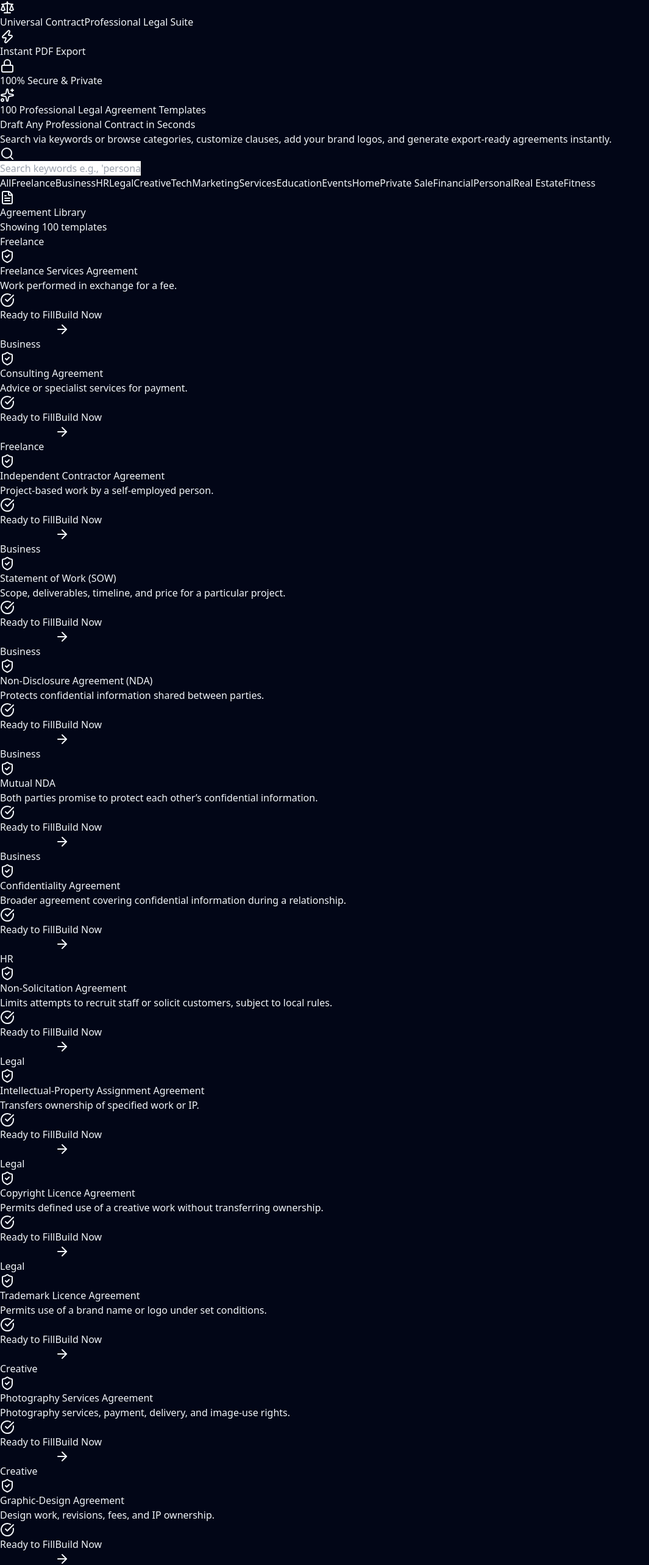
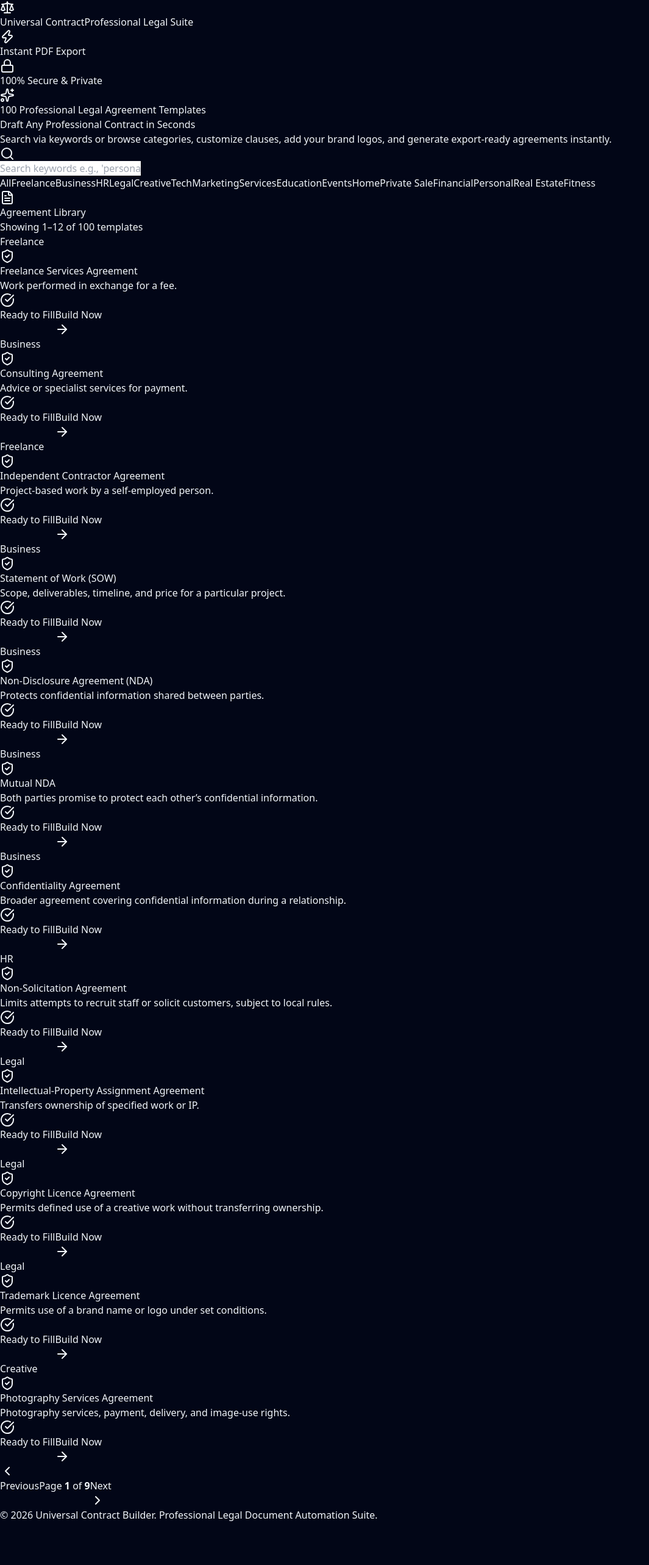
Before and after one commit to usmanubaid396/universal-contract-maker, a React (Vite) app: page / in a window 1280 px wide. Shown: the top 2566 px of the page at 61% size, without its empty margins (0-1065 px from the left). After the commit the page ends 2496 px from the top, so only its background shows below. Built offline with nearby package versions, Linux system fonts and the light colour scheme.

Commit message:
Implement pagination and enhance search in HomeView
Added pagination and improved search functionality in HomeView.

```diff
--- a/src/App.jsx
+++ b/src/App.jsx
@@ -1,7 +1,7 @@
 import React, { useState, useMemo } from 'react';
 import { Routes, Route, useNavigate, useParams } from 'react-router-dom';
 import Fuse from 'fuse.js';
-import { Search, FileText, ArrowRight, ShieldCheck, Sparkles, CheckCircle, Scale, Zap, Lock } from 'lucide-react';
+import { Search, FileText, ArrowRight, ShieldCheck, Sparkles, CheckCircle, Scale, Zap, Lock, ChevronLeft, ChevronRight } from 'lucide-react';
 import ContractWizard from './components/ContractWizard';
 
 const contractTemplates = [
@@ -110,6 +110,8 @@ const contractTemplates = [
 function HomeView() {
   const [searchQuery, setSearchQuery] = useState('');
   const [selectedCategory, setSelectedCategory] = useState('All');
+  const [currentPage, setCurrentPage] = useState(1);
+  const itemsPerPage = 12; // Shows 12 items per page for a clean professional look
   const navigate = useNavigate();
 
   const fuse = useMemo(() => {
@@ -124,13 +126,33 @@ function HomeView() {
   }, []);
 
   const filteredTemplates = useMemo(() => {
-    if (!searchQuery.trim()) {
-      if (selectedCategory === 'All') return contractTemplates;
-      return contractTemplates.filter(t => t.category === selectedCategory);
+    let results = contractTemplates;
+    if (searchQuery.trim()) {
+      results = fuse.search(searchQuery).map(result => result.item);
     }
-    const results = fuse.search(searchQuery);
-    return results.map(result => result.item);
+    if (selectedCategory !== 'All') {
+      results = results.filter(t => t.category === selectedCategory);
+    }
+    return results;
   }, [searchQuery, selectedCategory, fuse]);
+
+  // Pagination calculation
+  const totalPages = Math.ceil(filteredTemplates.length / itemsPerPage) || 1;
+  const paginatedTemplates = useMemo(() => {
+    const start = (currentPage - 1) * itemsPerPage;
+    return filteredTemplates.slice(start, start + itemsPerPage);
+  }, [filteredTemplates, currentPage]);
+
+  const handleCategoryChange = (category) => {
+    setSelectedCategory(category);
+    setSearchQuery('');
+    setCurrentPage(1); // Reset to page 1 on category change
+  };
+
+  const handleSearchChange = (e) => {
+    setSearchQuery(e.target.value);
+    setCurrentPage(1); // Reset to page 1 on search
+  };
 
   return (
     <div className="space-y-12">
@@ -158,7 +180,7 @@ function HomeView() {
               <input
                 type="text"
                 value={searchQuery}
-                onChange={(e) => setSearchQuery(e.target.value)}
+                onChange={handleSearchChange}
                 placeholder="Search keywords e.g., 'personal trainer', 'nda', 'loan'..."
                 className="w-full bg-transparent text-slate-100 placeholder-slate-500 focus:outline-none text-base font-medium"
               />
@@ -170,7 +192,7 @@ function HomeView() {
             {categories.map((category) => (
               <button
                 key={category}
-                onClick={() => { setSelectedCategory(category); setSearchQuery(''); }}
+                onClick={() => handleCategoryChange(category)}
                 className={`px-3.5 py-1.5 rounded-xl text-xs font-semibold transition-all duration-200 ${
                   selectedCategory === category && !searchQuery
                     ? 'bg-blue-600 text-white shadow-lg shadow-blue-600/30 scale-105'
@@ -190,11 +212,13 @@ function HomeView() {
           <h2 className="text-xl font-bold text-white flex items-center">
             <FileText className="w-5 h-5 text-blue-500 mr-2" /> Agreement Library
           </h2>
-          <span className="text-xs text-slate-400 font-medium">Showing {filteredTemplates.length} templates</span>
+          <span className="text-xs text-slate-400 font-medium">
+            Showing {(currentPage - 1) * itemsPerPage + 1}–{Math.min(currentPage * itemsPerPage, filteredTemplates.length)} of {filteredTemplates.length} templates
+          </span>
         </div>
 
         <div className="grid grid-cols-1 md:grid-cols-2 lg:grid-cols-3 gap-6">
-          {filteredTemplates.map((template) => (
+          {paginatedTemplates.map((template) => (
             <div
               key={template.id}
               onClick={() => navigate(`/agreement/${template.id}`)}
@@ -231,6 +255,43 @@ function HomeView() {
             </div>
           ))}
         </div>
+
+        {filteredTemplates.length === 0 && (
+          <div className="text-center py-16 bg-slate-900/40 rounded-2xl border border-slate-800">
+            <p className="text-slate-400 text-base mb-4">No matching agreements found.</p>
+            <button
+              onClick={() => { setSelectedCategory('All'); setSearchQuery(''); setCurrentPage(1); }}
+              className="px-5 py-2.5 bg-blue-600 hover:bg-blue-500 text-white text-sm font-semibold rounded-xl transition shadow-lg shadow-blue-600/20"
+            >
+              View All Templates
+            </button>
+          </div>
+        )}
+
+        {/* Pagination Controls */}
+        {totalPages > 1 && (
+          <div className="flex items-center justify-center space-x-4 pt-8">
+            <button
+              onClick={() => setCurrentPage(prev => Math.max(prev - 1, 1))}
+              disabled={currentPage === 1}
+              className="px-4 py-2 bg-slate-900 border border-slate-800 text-slate-300 rounded-xl text-xs font-semibold flex items-center hover:bg-slate-800 disabled:opacity-40 disabled:cursor-not-allowed transition"
+            >
+              <ChevronLeft className="w-4 h-4 mr-1" /> Previous
+            </button>
+
+            <span className="text-xs text-slate-400 font-medium">
+              Page <strong className="text-white">{currentPage}</strong> of <strong className="text-white">{totalPages}</strong>
+            </span>
+
+            <button
+              onClick={() => setCurrentPage(prev => Math.min(prev + 1, totalPages))}
+              disabled={currentPage === totalPages}
+              className="px-4 py-2 bg-slate-900 border border-slate-800 text-slate-300 rounded-xl text-xs font-semibold flex items-center hover:bg-slate-800 disabled:opacity-40 disabled:cursor-not-allowed transition"
+            >
+              Next <ChevronRight className="w-4 h-4 ml-1" />
+            </button>
+          </div>
+        )}
       </div>
     </div>
   );
```
